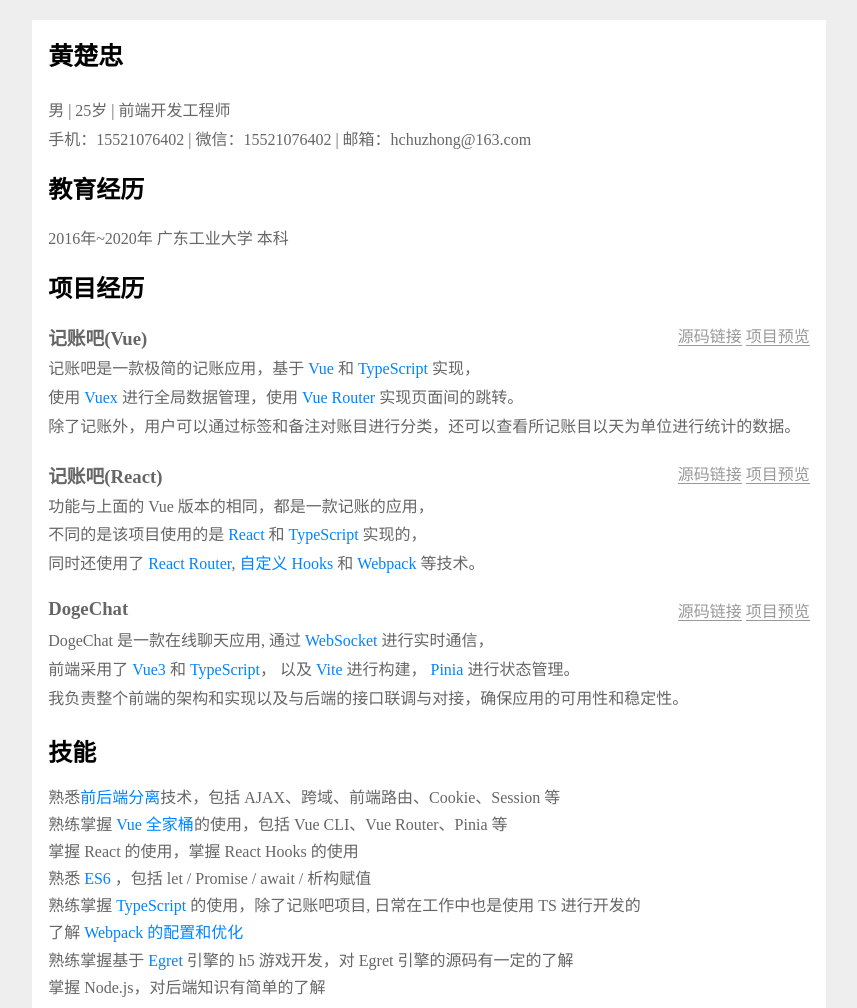
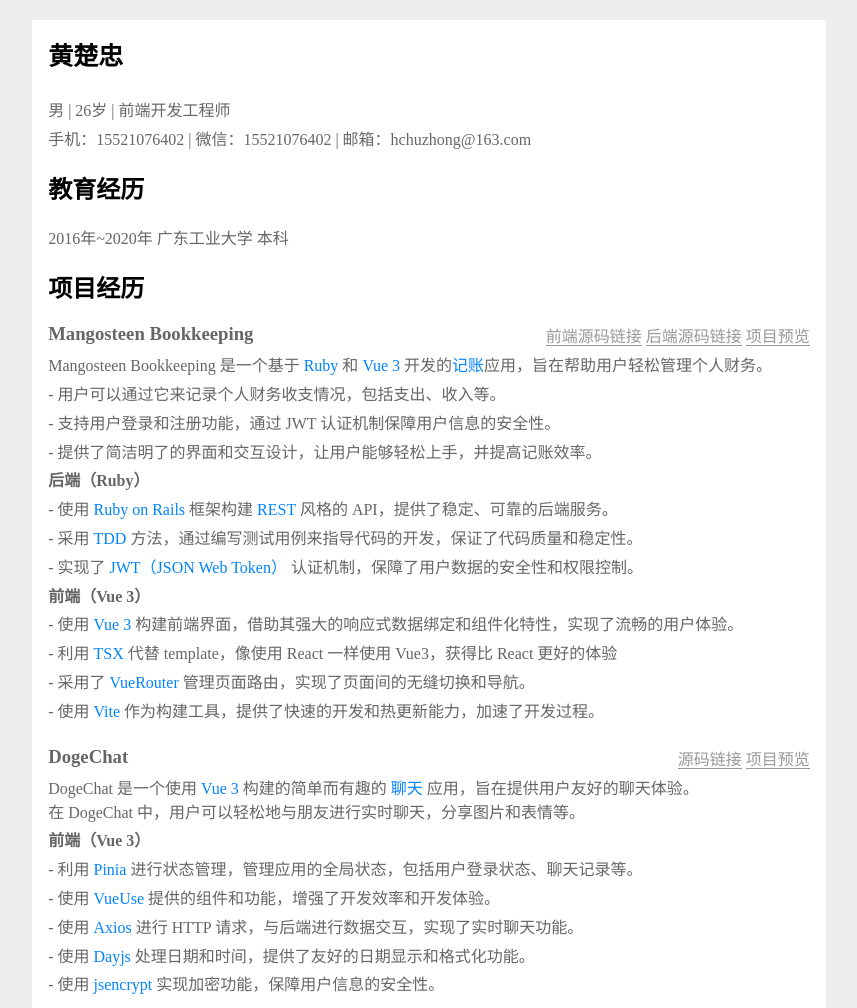
Before and after one commit to hchuzhong/cv, a website: page src/index.html in a window 1280 px wide. Shown: the top 1008 px of the page, without its empty margins (211-1068 px from the left). Drawn offline with Linux system fonts and the light colour scheme.

Commit message:
update CV

```diff
--- a/src/index.html
+++ b/src/index.html
@@ -246,7 +246,7 @@
     <section class="bio">
       <h1>黄楚忠</h1>
       <p>
-        男 | 25岁 | 前端开发工程师
+        男 | 26岁 | 前端开发工程师
       </p>
       <p>
         手机：<a href="tel:15521076402">15521076402</a> | 微信：15521076402 | 邮箱：<a
@@ -267,41 +267,48 @@
       <ol>
         <li>
           <header>
-            <h3>记账吧(Vue)</h3>
+            <h3>Mangosteen Bookkeeping</h3>
             <span>
-              <a href="https://github.com/hchuzhong/CountMoney">源码链接</a>
-              <a href="https://hchuzhong.github.io/CountMoney-website/#/money">项目预览</a>
+              <a href="https://github.com/hchuzhong/mangosteen-fe">前端源码链接</a>
+              <a href="https://github.com/hchuzhong/mangosteen-be">后端源码链接</a>
+              <a href="http://mangosteen.hchuzhong.top/#/sign_in?preview=true">项目预览</a>
             </span>
           </header>
-          <p>记账吧是一款极简的记账应用，基于 <strong>Vue</strong> 和 <strong>TypeScript</strong> 实现，</p>
-          <p>使用 <strong>Vuex</strong> 进行全局数据管理，使用 <strong>Vue Router</strong> 实现页面间的跳转。</p>
-          <p>除了记账外，用户可以通过标签和备注对账目进行分类，还可以查看所记账目以天为单位进行统计的数据。</p>
-        </li>
-        <li>
-          <header>
-            <h3>记账吧(React)</h3>
-            <span>
-              <a href="https://github.com/hchuzhong/CountMoney-React">源码链接</a>
-              <a href="https://hchuzhong.github.io/CountMoney-React-website/#/money">项目预览</a>
-            </span>
-          </header>
-          <p>功能与上面的 Vue 版本的相同，都是一款记账的应用，</p>
-          <p>不同的是该项目使用的是 <strong>React</strong> 和 <strong>TypeScript</strong> 实现的，</p>
-          <p>同时还使用了 <strong>React Router</strong>, <strong>自定义 Hooks</strong> 和 <strong>Webpack</strong> 等技术。</p>
-        </li>
-        <li>
+          <p>Mangosteen Bookkeeping 是一个基于 <strong>Ruby</strong> 和 <strong>Vue 3</strong> 开发的<strong>记账</strong>应用，旨在帮助用户轻松管理个人财务。
+          <p>- 用户可以通过它来记录个人财务收支情况，包括支出、收入等。</p>
+          <p>- 支持用户登录和注册功能，通过 JWT 认证机制保障用户信息的安全性。</p>
+          <p>- 提供了简洁明了的界面和交互设计，让用户能够轻松上手，并提高记账效率。</p>
+
+          <b>后端（Ruby）</b>
+          <p>- 使用 <strong>Ruby on Rails</strong> 框架构建 <strong>REST</strong> 风格的 API，提供了稳定、可靠的后端服务。</p>
+          <p>- 采用 <strong>TDD</strong> 方法，通过编写测试用例来指导代码的开发，保证了代码质量和稳定性。</p>
+          <p>- 实现了 <strong>JWT（JSON Web Token）</strong> 认证机制，保障了用户数据的安全性和权限控制。</p>
+
+          <b>前端（Vue 3）</b>
+          <p>- 使用 <strong>Vue 3</strong> 构建前端界面，借助其强大的响应式数据绑定和组件化特性，实现了流畅的用户体验。</p>
+          <p>- 利用 <strong>TSX</strong> 代替 template，像使用 React 一样使用 Vue3，获得比 React 更好的体验</p>
+          <p>- 采用了 <strong>VueRouter</strong> 管理页面路由，实现了页面间的无缝切换和导航。</p>
+          <p>- 使用 <strong>Vite</strong> 作为构建工具，提供了快速的开发和热更新能力，加速了开发过程。</p>
         </li>
         <li>
           <header>
             <h3>DogeChat</h3>
             <span>
               <a href="https://github.com/hchuzhong/DogeChatVue">源码链接</a>
-              <a href="https://124.223.58.61/index.html#/?preview=true">项目预览</a>
+              <a href="https://124.223.58z.61/index.html#/?preview=true">项目预览</a>
             </span>
           </header>
-          <p>DogeChat 是一款在线聊天应用, 通过 <strong>WebSocket</strong> 进行实时通信，</p>
-          <p>前端采用了 <strong>Vue3</strong> 和 <strong>TypeScript</strong>， 以及 <strong>Vite</strong> 进行构建， <strong>Pinia</strong> 进行状态管理。</p>
-          <p>我负责整个前端的架构和实现以及与后端的接口联调与对接，确保应用的可用性和稳定性。</p>
+          <p>
+            DogeChat 是一个使用 <strong>Vue 3</strong> 构建的简单而有趣的 <strong>聊天</strong> 应用，旨在提供用户友好的聊天体验。<br />
+            在 DogeChat 中，用户可以轻松地与朋友进行实时聊天，分享图片和表情等。
+          </p>
+
+          <b>前端（Vue 3）</b>
+          <p>- 利用 <strong>Pinia</strong> 进行状态管理，管理应用的全局状态，包括用户登录状态、聊天记录等。</p>
+          <p>- 使用 <strong>VueUse</strong> 提供的组件和功能，增强了开发效率和开发体验。</p>
+          <p>- 使用 <strong>Axios</strong> 进行 HTTP 请求，与后端进行数据交互，实现了实时聊天功能。</p>
+          <p>- 使用 <strong>Dayjs</strong> 处理日期和时间，提供了友好的日期显示和格式化功能。</p>
+          <p>- 使用 <strong>jsencrypt</strong> 实现加密功能，保障用户信息的安全性。</p>
         </li>
       </ol>
     </section>
@@ -314,10 +321,10 @@
           <li>熟练掌握 <strong>Vue 全家桶</strong>的使用，包括 Vue CLI、Vue Router、Pinia 等</li>
           <li>掌握 React 的使用，掌握 React Hooks 的使用</li>
           <li>熟悉 <strong>ES6</strong> ，包括 let / Promise / await / 析构赋值</li>
-          <li>熟练掌握 <strong>TypeScript</strong> 的使用，除了记账吧项目, 日常在工作中也是使用 TS 进行开发的</li>
+          <li>熟练掌握 <strong>TypeScript</strong> 的使用，除了自己的个人项目, 日常在工作中也是使用 TS 进行开发的</li>
           <li>了解 <strong>Webpack 的配置和优化</strong></li>
+          <li>掌握 <strong>Node.js</strong>，<strong>Ruby</strong> 和 <strong>PostgreSQL</strong>，对后端知识有一定的了解</li>
           <li>熟练掌握基于 <strong>Egret</strong> 引擎的 h5 游戏开发，对 Egret 引擎的源码有一定的了解</li>
-          <li>掌握 Node.js，对后端知识有简单的了解 </li>
         </ul>
       </div>
     </section>
@@ -341,7 +348,7 @@
       <ul>
         <li>项目二</li>
         <li>参与公司内部新 h5 游戏（二次元卡牌手游）安天记的开发，</li>
-        <li>负责游戏中多个玩法和通用模块的开发，同时也参与 code review，为团队的代码质量作出自己的贡献。</li>
+        <li>负责游戏中多个玩法和通用模块的开发，同时也参与 <strong>code review</strong>，为团队的代码质量作出自己的贡献。</li>
       </ul>
       <header>
         <h3>北京牛客科技有限公司深圳分公司</h3>
```
